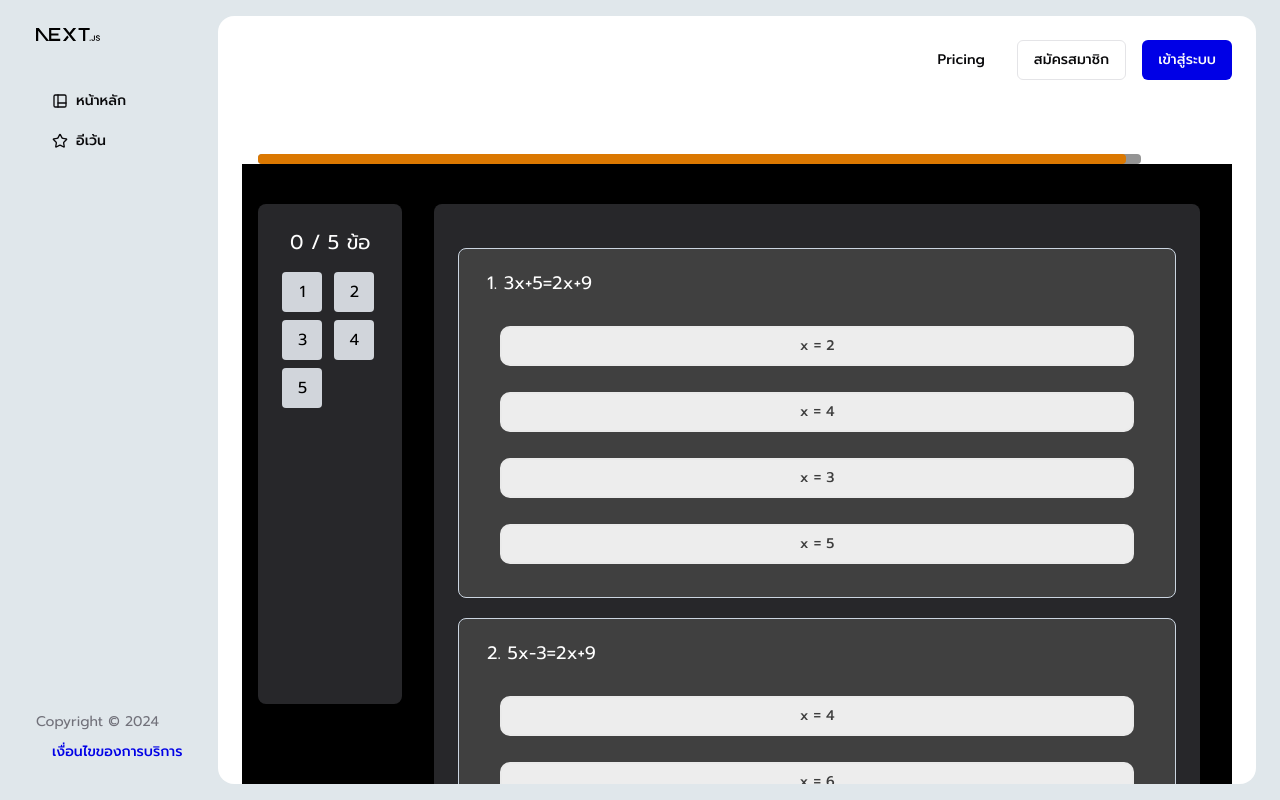
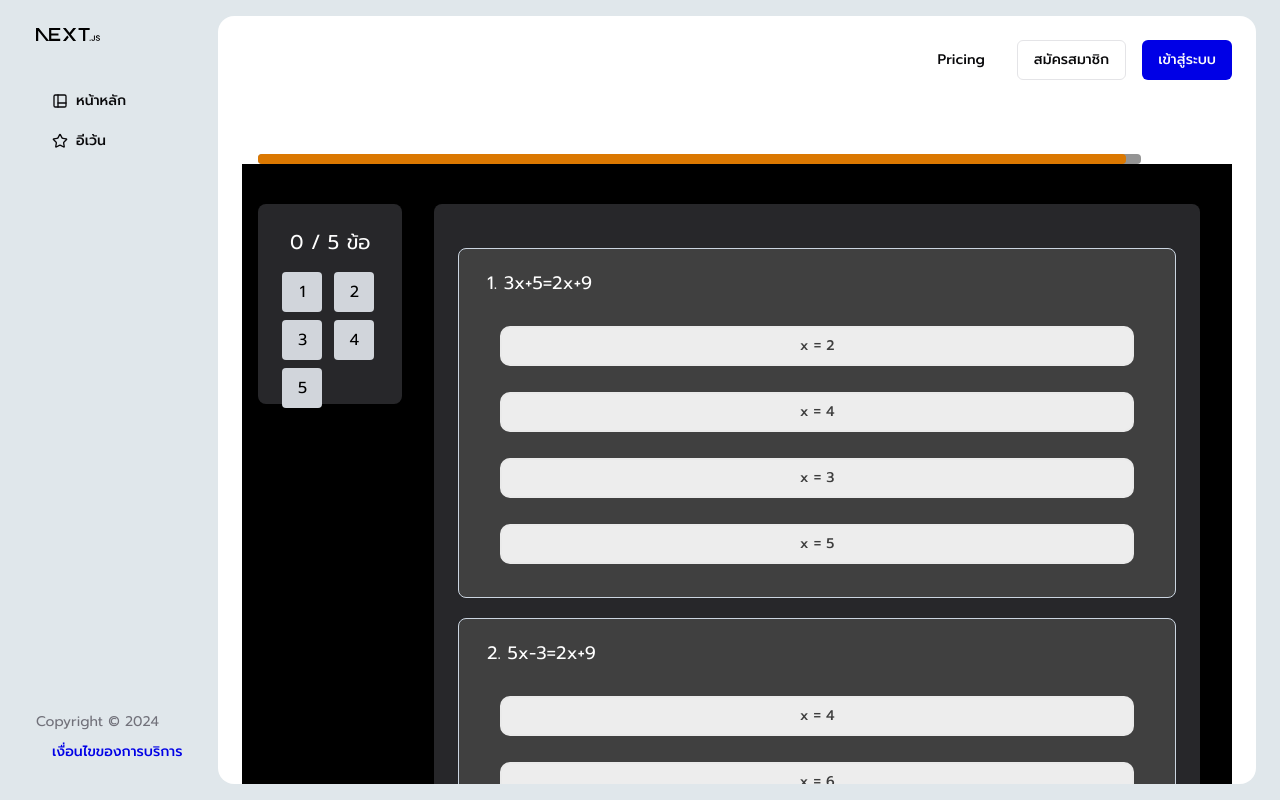
Before and after one commit to Drive-D-Dev/EdTech, a Next.js app in the folder frontend/: page /mock in a window 1280 px wide. Built offline with nearby package versions, Linux system fonts and the light colour scheme.

Commit message:
edit layout

```diff
--- a/frontend/src/app/mock/page.tsx
+++ b/frontend/src/app/mock/page.tsx
@@ -119,13 +119,13 @@ export default function ExamplePage() {
           </div>
         }
       />
-      {/* <div className="w-full flex justify-end pr-4">
+      <div className="w-full flex justify-end">
         <Dialog open={open}>
           <DialogTrigger asChild>
             <span>
               <Button
                 variant="secondary"
-                className="flex justify-end w-full p-2"
+                className="flex justify-end w-full"
                 onClick={handleFinishExam}
               >
                 <p>Finish</p>
@@ -165,7 +165,7 @@ export default function ExamplePage() {
             <Button onClick={navigateToResults}>Yes, finish</Button>
           </DialogFooter>
         </DialogContent>
-      </Dialog> */}
+      </Dialog>
     </div>
   );
 }
--- a/frontend/src/components/twolayout.tsx
+++ b/frontend/src/components/twolayout.tsx
@@ -1,4 +1,5 @@
 import { ReactNode } from "react";
+import { mockExam } from "@/data/mockData";
 
 interface TwoColumnLayoutProps {
   leftContent: ReactNode;
@@ -9,14 +10,18 @@ export default function TwoColumnLayout({
   leftContent,
   rightContent,
 }: TwoColumnLayoutProps) {
+  const rh = 10 + Math.ceil(mockExam.length / 2) * 5;
   return (
     <div className="min-h-screen bg-black">
       <div className="w-full px-4 py-10">
         <div className="flex flex-col lg:flex-row gap-8 flex-center">
-          <div className="w-[15%] bg-zinc-800 p-6 shadow-md rounded-lg h-[500px] lg:sticky lg:top-10">
+          <div
+            className="w-[15%] bg-zinc-800 p-6 shadow-md rounded-lg lg:sticky lg:top-10"
+            style={{ maxHeight: `${rh}dvh` }}
+          >
             {leftContent}
           </div>
-          <div className="w-[80%] bg-zinc-800 p-6 shadow-md rounded-lg max-h-[75dvh] overflow-y-auto">
+          <div className="w-[80%] bg-zinc-800 p-6 shadow-md rounded-lg max-h-[100dvh] overflow-y-auto">
             {rightContent}
           </div>
         </div>
--- a/frontend/src/data/mockData.ts
+++ b/frontend/src/data/mockData.ts
@@ -54,4 +54,5 @@ export const mockExam = [
     ],
     correct: "1/2",
   },
+
 ];
```
